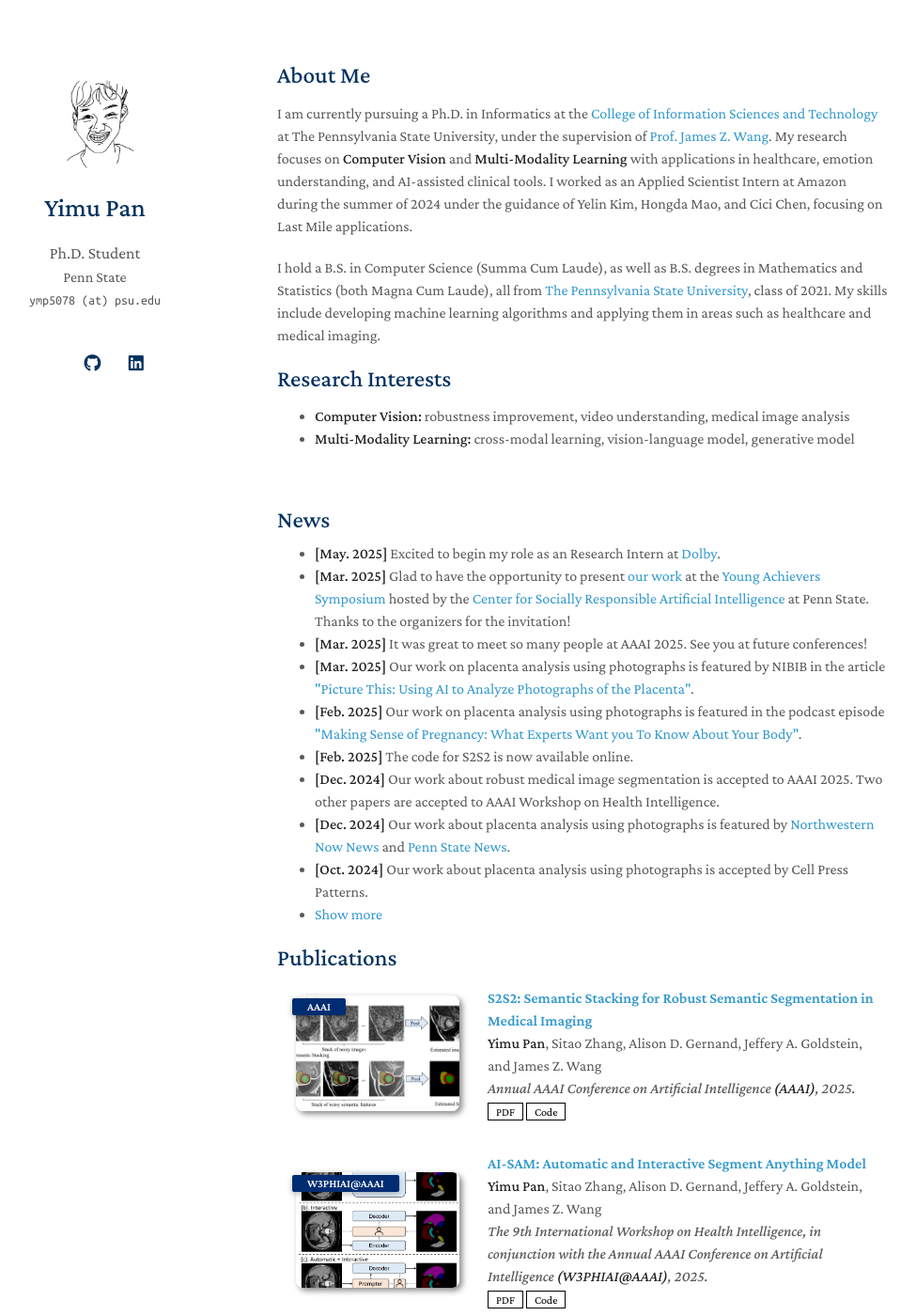
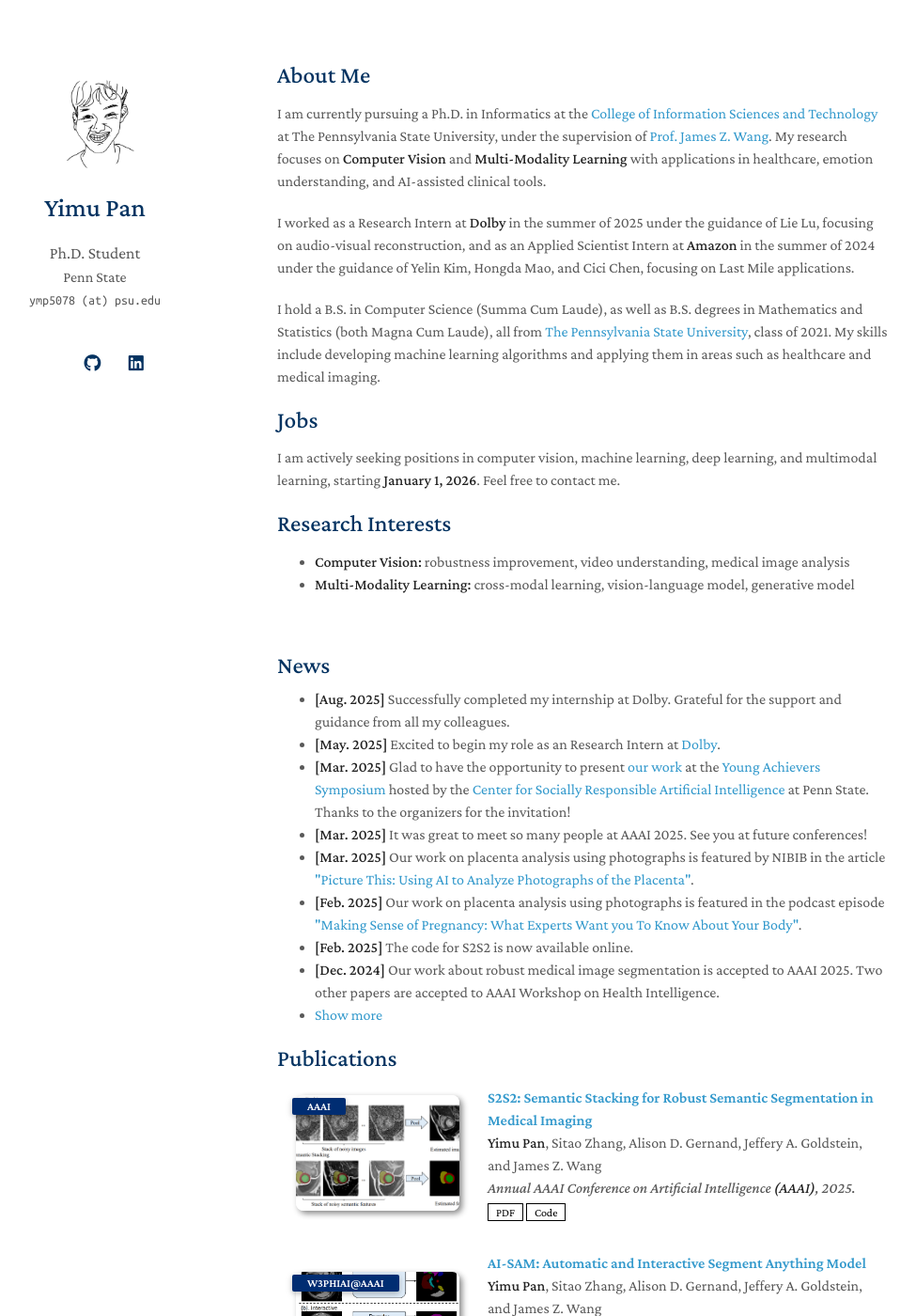
Before and after one commit to ymp5078/ymp5078.github.io, a Jekyll site: the page built from index.md, in a window 1280 px wide and 1400 px high. Shown: the whole window at 94% size, without its empty margins (175-1150 px from the left). Built offline with Jekyll 4.4.1, drawn with Linux system fonts in a browser that asks for light colours; a style sheet for code colours, icons or effects is not loaded; our own code applies the rules of GitHub Pages for plain Markdown files; some of the changed text lies outside the part shown.

Commit message:
add jobs, dolby exp

```diff
--- a/_includes/news.md
+++ b/_includes/news.md
@@ -1,6 +1,7 @@
 <h2 style="margin: 60px 0px 10px;">News</h2>
 
 <ul>
+<li><strong>[Aug. 2025]</strong> Successfully completed my internship at Dolby. Grateful for the support and guidance from all my colleagues.</li>
 <li><strong>[May. 2025]</strong> Excited to begin my role as an Research Intern at <a href="https://www.dolby.com/"> Dolby</a>.</li>
 <li><strong>[Mar. 2025]</strong> Glad to have the opportunity to present <a href="https://csrai.psu.edu/news-events/events/yimu-pan"> our work</a> at the <a href="https://csrai.psu.edu/initiatives/young-achievers"> Young Achievers Symposium</a> hosted by the <a href="https://csrai.psu.edu/"> Center for Socially Responsible Artificial Intelligence</a> at Penn State. Thanks to the organizers for the invitation!</li>
 <li><strong>[Mar. 2025]</strong> It was great to meet so many people at AAAI 2025. See you at future conferences!</li>
@@ -8,12 +9,13 @@
 <li><strong>[Feb. 2025]</strong> Our work on placenta analysis using photographs is featured in the podcast episode <a href="https://podcasts.apple.com/us/podcast/unlocking-the-secrets-of-the-placenta-with/id1779600854?i=1000693920468">"Making Sense of Pregnancy: What Experts Want you To Know About Your Body"</a>.</li>
 <li><strong>[Feb. 2025]</strong> The code for S2S2 is now available online.</li>
 <li><strong>[Dec. 2024]</strong> Our work about robust medical image segmentation is accepted to AAAI 2025. Two other papers are accepted to AAAI Workshop on Health Intelligence.</li>
-<li><strong>[Dec. 2024]</strong> Our work about placenta analysis using photographs is featured by <a href="https://news.northwestern.edu/stories/2024/12/ai-tool-analyzes-placentas-at-birth-for-faster-detection-of-neonatal-maternal-problems/?fj=">Northwestern Now News</a> and <a href="https://www.psu.edu/news/research/story/placenta-assessment-tool-aims-improve-neonatal-maternal-care">Penn State News</a>.</li>
-<li><strong>[Oct. 2024]</strong> Our work about placenta analysis using photographs is accepted by Cell Press Patterns. </li>
+
 
 
 <li> <a href="#" onclick="toggleVis(this); return false;">Show more</a> </li>
 <div id="newsmore" style="display:none">
+    <li><strong>[Dec. 2024]</strong> Our work about placenta analysis using photographs is featured by <a href="https://news.northwestern.edu/stories/2024/12/ai-tool-analyzes-placentas-at-birth-for-faster-detection-of-neonatal-maternal-problems/?fj=">Northwestern Now News</a> and <a href="https://www.psu.edu/news/research/story/placenta-assessment-tool-aims-improve-neonatal-maternal-care">Penn State News</a>.</li>
+    <li><strong>[Oct. 2024]</strong> Our work about placenta analysis using photographs is accepted by Cell Press Patterns. </li>
     <li><strong>[Aug. 2024]</strong> Successfully completed my internship at Amazon. Grateful for the support and guidance from all my colleagues.</li>
     <li><strong>[May. 2024]</strong> Excited to begin my role as an Applied Scientist Intern at Amazon.</li>
     <li><strong>[Jun. 2023]</strong> Attending CVPR 2023 in Vancouver. Looking forward to connecting with others.</li>
--- a/_includes/services.md
+++ b/_includes/services.md
@@ -6,6 +6,10 @@
   <li>International Conference on Medical Image Computing and Computer-Assisted Intervention (MICCAI)</li>
 </ul>
 
+<ul style="margin:0 0 5px;">
+  <li>AAAI Conference on Artificial Intelligence (AAAI)</li>
+</ul>
+
 <!-- <h4 style="margin:0 10px 0;">Journal Reviewers</h4>
 
 <ul style="margin:0 0 20px;">
--- a/index.md
+++ b/index.md
@@ -4,9 +4,15 @@ layout: homepage
 
 ## About Me
 
-I am currently pursuing a Ph.D. in Informatics at the [College of Information Sciences and Technology](https://ist.psu.edu) at The Pennsylvania State University, under the supervision of [Prof. James Z. Wang](https://wang.ist.psu.edu/docs/home.shtml). My research focuses on **Computer Vision** and **Multi-Modality Learning** with applications in healthcare, emotion understanding, and AI-assisted clinical tools. I worked as an Applied Scientist Intern at Amazon during the summer of 2024 under the guidance of Yelin Kim, Hongda Mao, and Cici Chen, focusing on Last Mile applications.
+I am currently pursuing a Ph.D. in Informatics at the [College of Information Sciences and Technology](https://ist.psu.edu) at The Pennsylvania State University, under the supervision of [Prof. James Z. Wang](https://wang.ist.psu.edu/docs/home.shtml). My research focuses on **Computer Vision** and **Multi-Modality Learning** with applications in healthcare, emotion understanding, and AI-assisted clinical tools.
+
+I worked as a Research Intern at **Dolby** in the summer of 2025 under the guidance of Lie Lu, focusing on audio-visual reconstruction, and as an Applied Scientist Intern at **Amazon** in the summer of 2024 under the guidance of Yelin Kim, Hongda Mao, and Cici Chen, focusing on Last Mile applications.
 
 I hold a B.S. in Computer Science (Summa Cum Laude), as well as B.S. degrees in Mathematics and Statistics (both Magna Cum Laude), all from [The Pennsylvania State University](https://www.psu.edu), class of 2021. My skills include developing machine learning algorithms and applying them in areas such as healthcare and medical imaging.
+
+## Jobs
+I am actively seeking positions in computer vision, machine learning, deep learning, and multimodal learning, starting **January 1, 2026**. Feel free to contact me.
+
 
 ## Research Interests
 
@@ -18,3 +24,5 @@ I hold a B.S. in Computer Science (Summa Cum Laude), as well as B.S. degrees in
 {% include_relative _includes/publications.md %}
 
 {% include_relative _includes/services.md %}
+
+<sub>Last updated: August 23, 2025</sub>
```
